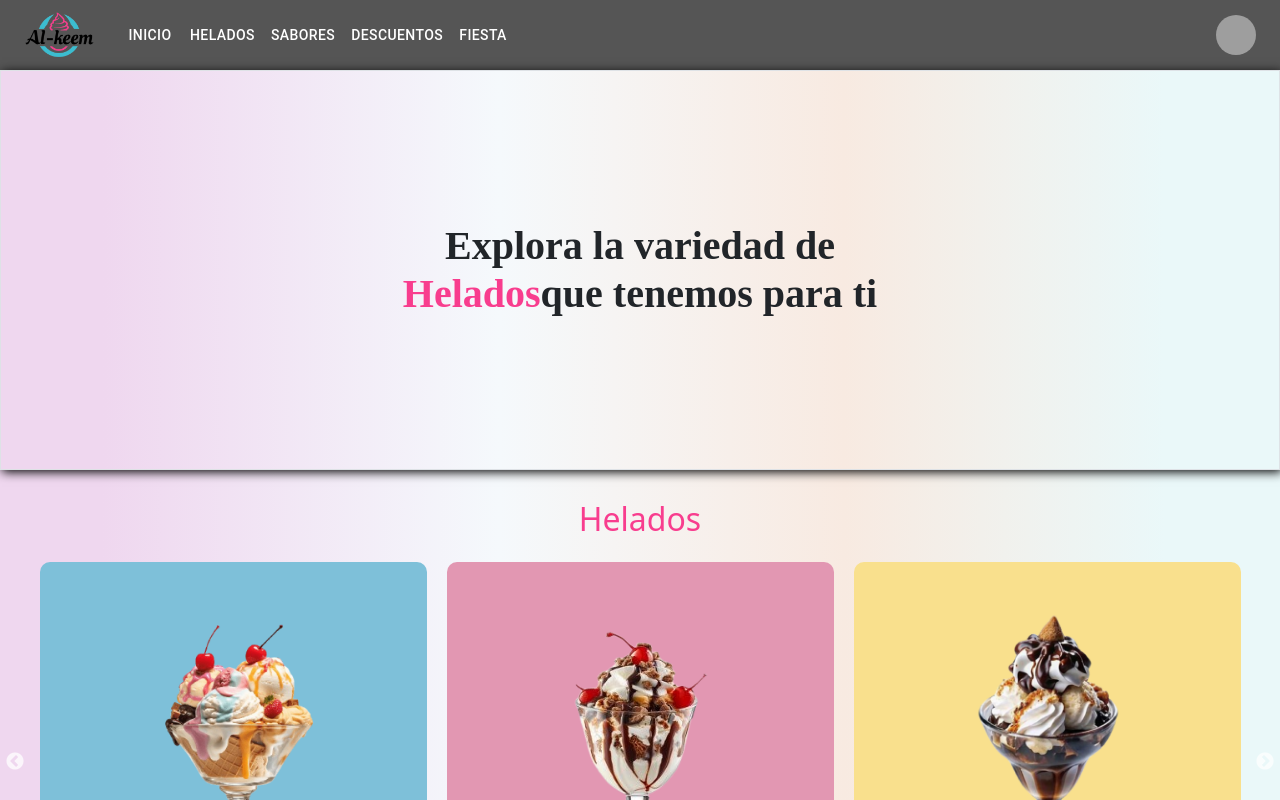
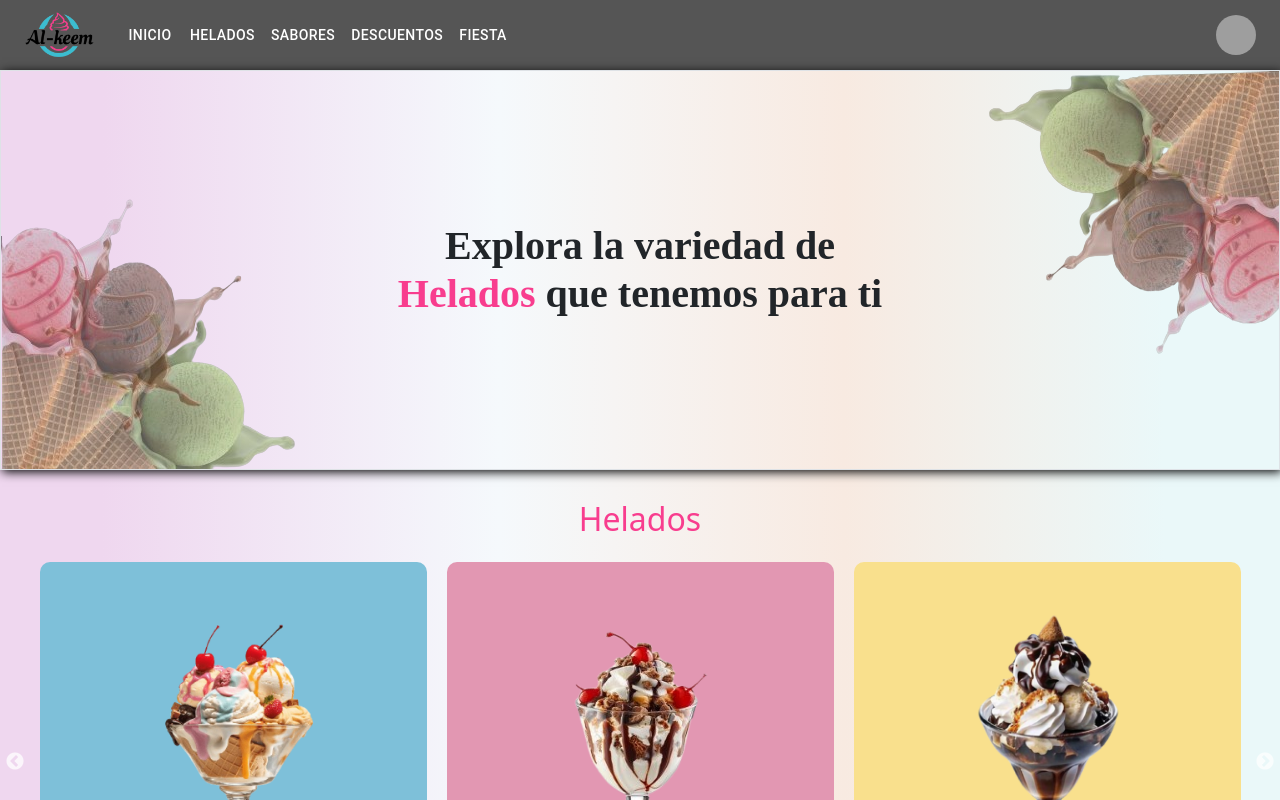
Before and after one commit to al-mr1234/helados, a React (Create React App) app: page /Productos in a window 1280 px wide. Shown: the top 800 px of the page. Built offline with nearby package versions, Linux system fonts and the light colour scheme; grey boxes are pictures that could not be loaded.

Commit message:
imagen en productos
pusenla imagen en el encabezado de los productos

```diff
--- a/src/components/productos/secTitulo.jsx
+++ b/src/components/productos/secTitulo.jsx
@@ -2,14 +2,42 @@ import React from 'react'
 import 'bootstrap/dist/css/bootstrap.min.css';
 import 'bootstrap/dist/js/bootstrap.bundle.min.js';
 import '../../estilos/Sabot1.css';
+import Sabor from '../../estilos/img/productos/fondo1.png';
+import Sabor2 from '../../estilos/img/productos/fondo2.png';
 
 export default function Sabor1() {
   return (
-  <>
-      <div className="container-fluid p-4 border" id="sabor1">
-          <h1>Explora la variedad de</h1>
-          <h1><span>Helados</span>que tenemos para ti</h1>
+      <>
+      <div className="container-fluid p-4 border position-relative" id="sabor1">
+          {/* Imagen del lado izquierdo */}
+          <div className="position-absolute start-0 bottom-0 d-none d-md-block">
+          <img
+              src={Sabor}
+              alt="Helados variados"
+              className="img-fluid"
+              style={{maxWidth: '550px'}}
+          />
           </div>
-  </>
-  )
-}
+
+          {/* Contenido central */}
+
+          <div className="text-center">
+            <h1>Explora la variedad de</h1>
+            <h1> <span>Helados </span>que tenemos para ti</h1>
+            </div>
+
+
+
+          {/* Imagen del lado derecho */}
+          <div className="position-absolute end-0 top-0 d-none d-md-block">
+          <img
+              src={Sabor2}
+              alt="Helados variados"
+              className="img-fluid"
+              style={{maxWidth: '550px'}}
+          />
+          </div>
+      </div>
+      </>
+  );
+  }
```
Also changed, not shown: src/estilos/img/productos/fondo1.png (added), src/estilos/img/productos/fondo2.png (added).
